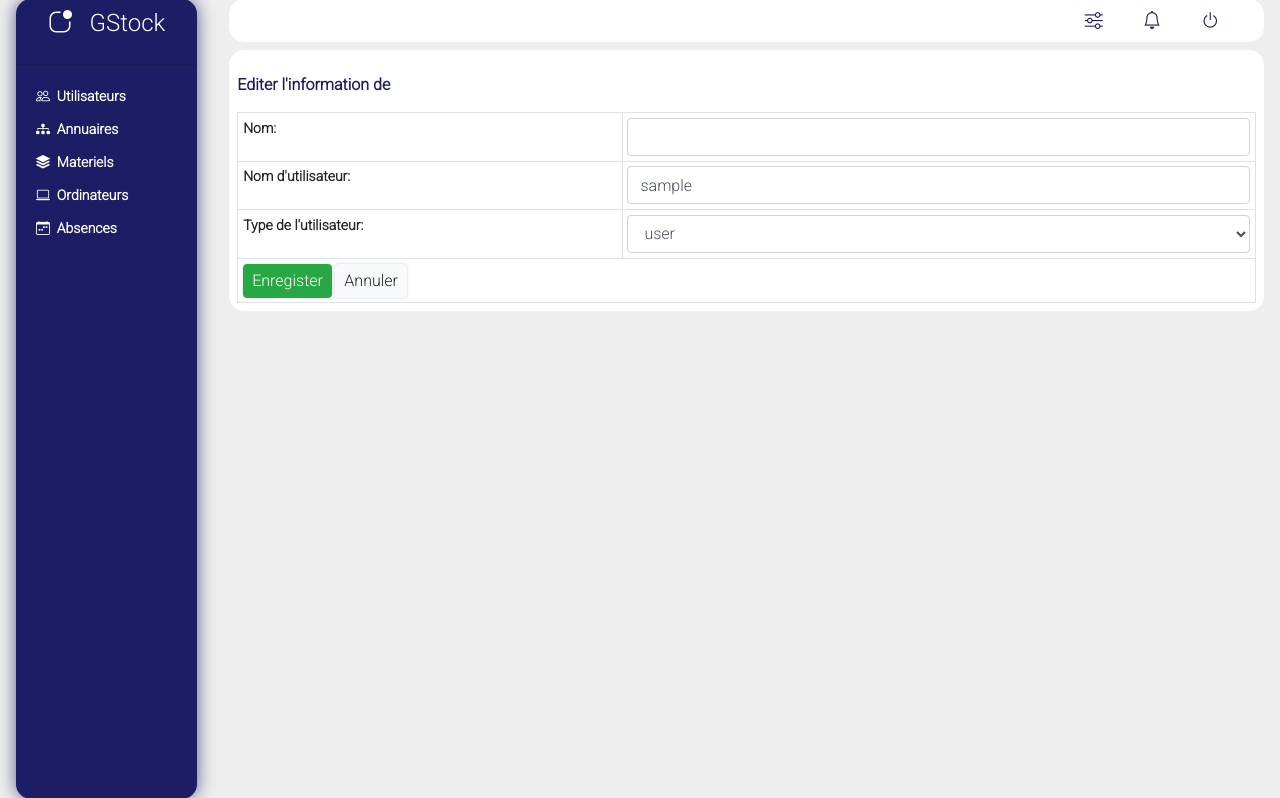
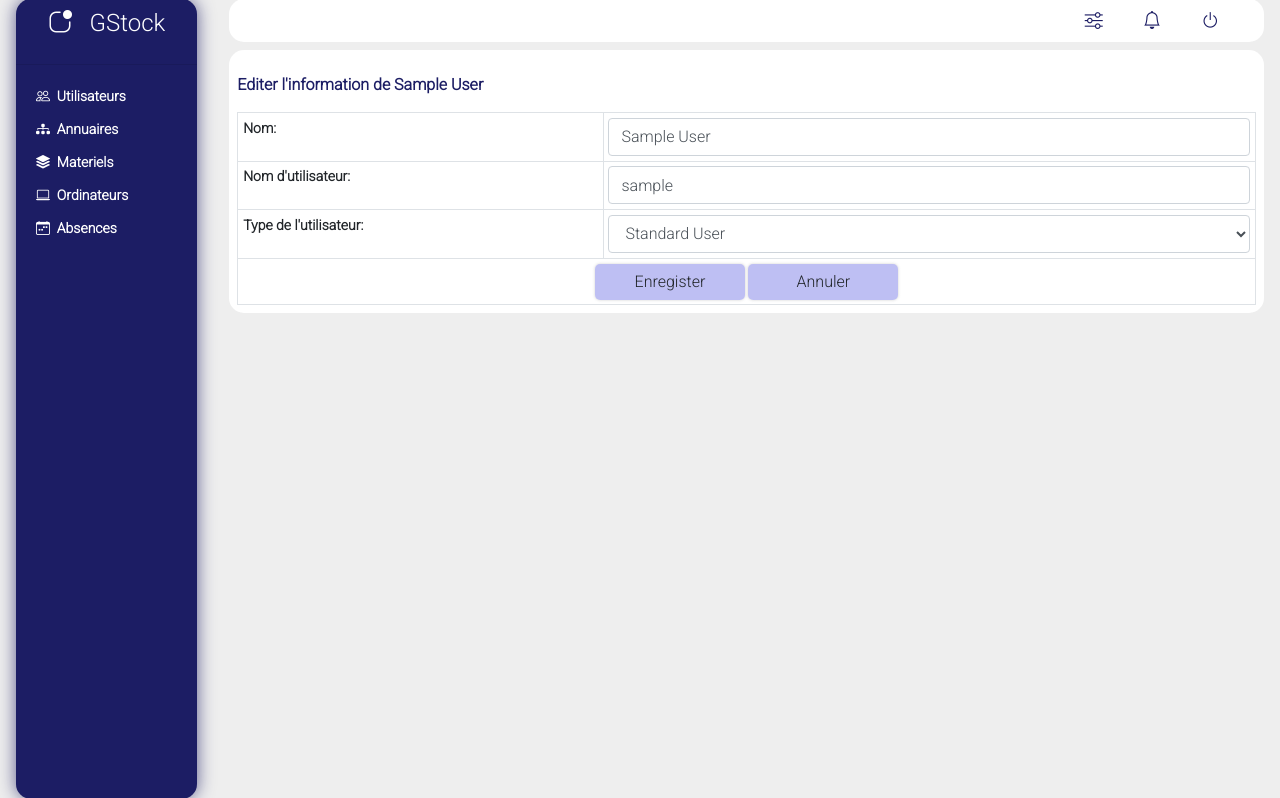
Before and after one commit to tojonirina/jacaranda, a Django app: page /users/1/edit in a window 1280 px wide. Shown: the part 17-815 px from the top of the page. Run offline with Django 3.2, Linux system fonts and the light colour scheme; tables that the repository leaves empty hold one stand-in row (values such as "Sample post"); some libraries are stand-ins or nearby versions.

Commit message:
Edit and rectify user CRUD view

```diff
--- a/users/templates/user/edit.html
+++ b/users/templates/user/edit.html
@@ -20,14 +20,15 @@
                     <th>Type de l'utilisateur: </th>
                     <td>
                         <select name="types" class="form-control">
-                            <option value="{{ user.types }}">{{ user.types }}</option>
-                            <option value="user">Utilisateur</option>
-                            <option value="administrator">Administrateur</option>
+                            <option value="{{ user.types }}">{{ user.get_types_display }}</option>
+                            <option value="user">Standard User</option>
+                            <option value="administrator">Administrator User</option>
+                            <option value="super_user">Super Administrator User</option>
                         </select>
                     </th>
                 </tr>
                 <tr>
-                    <td colspan="2"><button type="submit" class="btn btn-success pt-1 pr-2 pl-2 pb-1">Enregister</button> <a href="{% url 'users:show_user' user.id %}" class="btn btn-light pt-1 pr-2 pl-2 pb-1"> Annuler </a> </th>
+                    <td colspan="2" class="text-center"><button type="submit" class="btn btn-option-submit">Enregister</button> <a href="{% url 'users:show_user' user.id %}" class="btn btn-option-submit"> Annuler </a> </th>
                 </tr>
             </tbody>
         </form>
--- a/users/templates/user/home.html
+++ b/users/templates/user/home.html
@@ -6,7 +6,7 @@
     <div class="container-fluid background" id="background">
         <div class="container create">
             <button class="btn btn-danger pt-0 pl-2 pb-0 pr-2 mt-2" title="Fermer" id="close">X</button>
-            <div class="container-fluid subtitle"> Créer un nouveau utilisateur</div>
+            <div class="container-fluid form-title"> Créer un nouveau utilisateur</div>
             <form action="{% url 'users:store_user' %}" class="form" method="post">
                 {% csrf_token %}
                 <table class="table table-bordered table-sm">
@@ -40,7 +40,7 @@
                         <td>Confirmer: </td><td><input type="password" name="confirm_password" class="form-control" placeholder="Confirmer le mot de passe" required></td>
                     </tr>
                     <tr>
-                        <td colspan="2"><button type="submit" class="btn btn-option-submit">Valider</button> <button type="reset" class="btn btn-option-submit">Réinitialiser</button></td>
+                        <td colspan="2" class="text-center"><button type="submit" class="btn btn-option-submit">Valider</button> <button type="reset" class="btn btn-option-submit">Réinitialiser</button></td>
                     </tr>
                 </table>
 
--- a/users/views.py
+++ b/users/views.py
@@ -60,7 +60,7 @@ def edit(request, id):
     Edit an user information
     """
     try:
-        user = Users.objects.get(id=id)
+        user = Users.objects.raw('SELECT * FROM users u INNER JOIN directories d ON u.directory_id = d.id AND u.id = %s', [id])[0]
     except:
         return HttpResponse('Server error', status=500)
 
```
Also changed, not shown: users/templates/user/show.html (+2 -8 lines).
